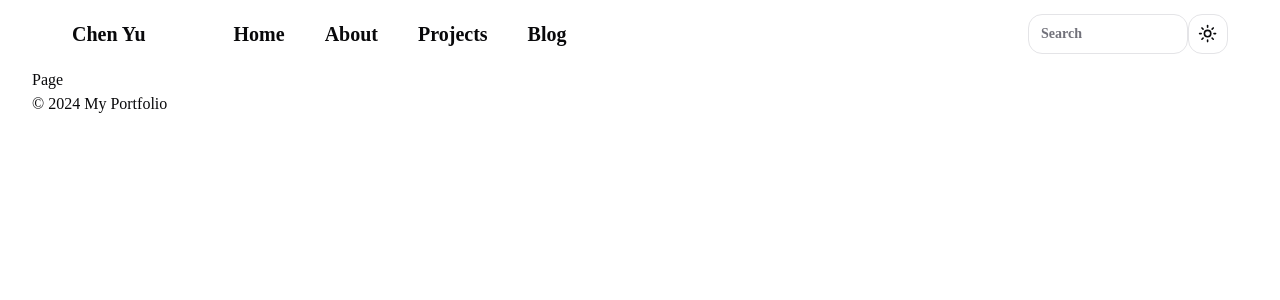
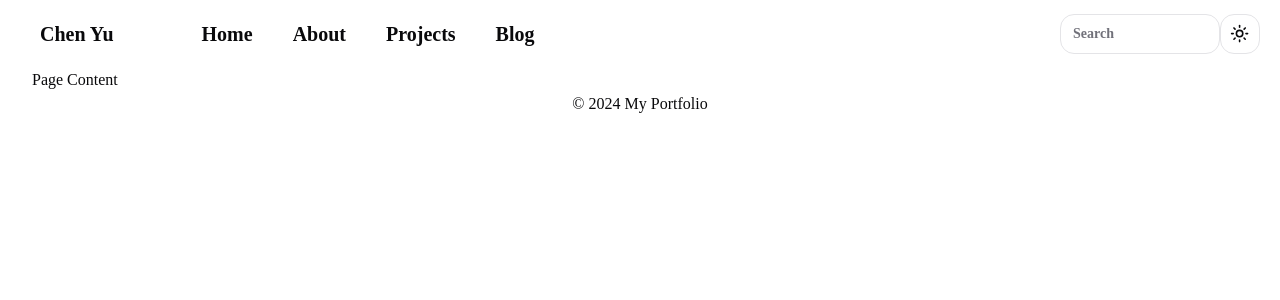
Before and after one commit to chenyu-01/next-porfolio, a Next.js app: page / in a window 1280 px wide. Shown: the top 300 px of the page. Built offline with nearby package versions, Linux system fonts and the light colour scheme.

Commit message:
fixed issue dropdown toggle shift position of whole app

```diff
--- a/app/layout.tsx
+++ b/app/layout.tsx
@@ -40,12 +40,7 @@ export default function RootLayout({
 }) {
   return (
     <html suppressHydrationWarning={true} lang="en">
-      <body
-        className={cn(
-          'container mx-auto flex max-w-7xl flex-col',
-          fontSans.variable
-        )}
-      >
+      <body className={cn('flex max-w-7xl flex-col', fontSans.variable)}>
         <ThemeProvider
           attribute="class"
           defaultTheme="system"
@@ -70,13 +65,13 @@ export default function RootLayout({
                 ))}
               </ul>
             </nav>
-            <div className="flex items-center">
+            <div className="flex items-center justify-between">
               <Input className="w-40" placeholder="Search" type="search" />
               <ModeToggle />
             </div>
           </header>
-          <main>{children}</main>
-          <footer>
+          <main className="container">{children}</main>
+          <footer className="flex justify-center">
             <p>&copy; {new Date().getFullYear()} My Portfolio</p>
           </footer>
         </ThemeProvider>
--- a/app/page.tsx
+++ b/app/page.tsx
@@ -1,4 +1,4 @@
 // @/app/page.tsx
 export default function Page() {
-  return <h1>Page</h1>;
+  return <h1>Page Content</h1>;
 }
```
